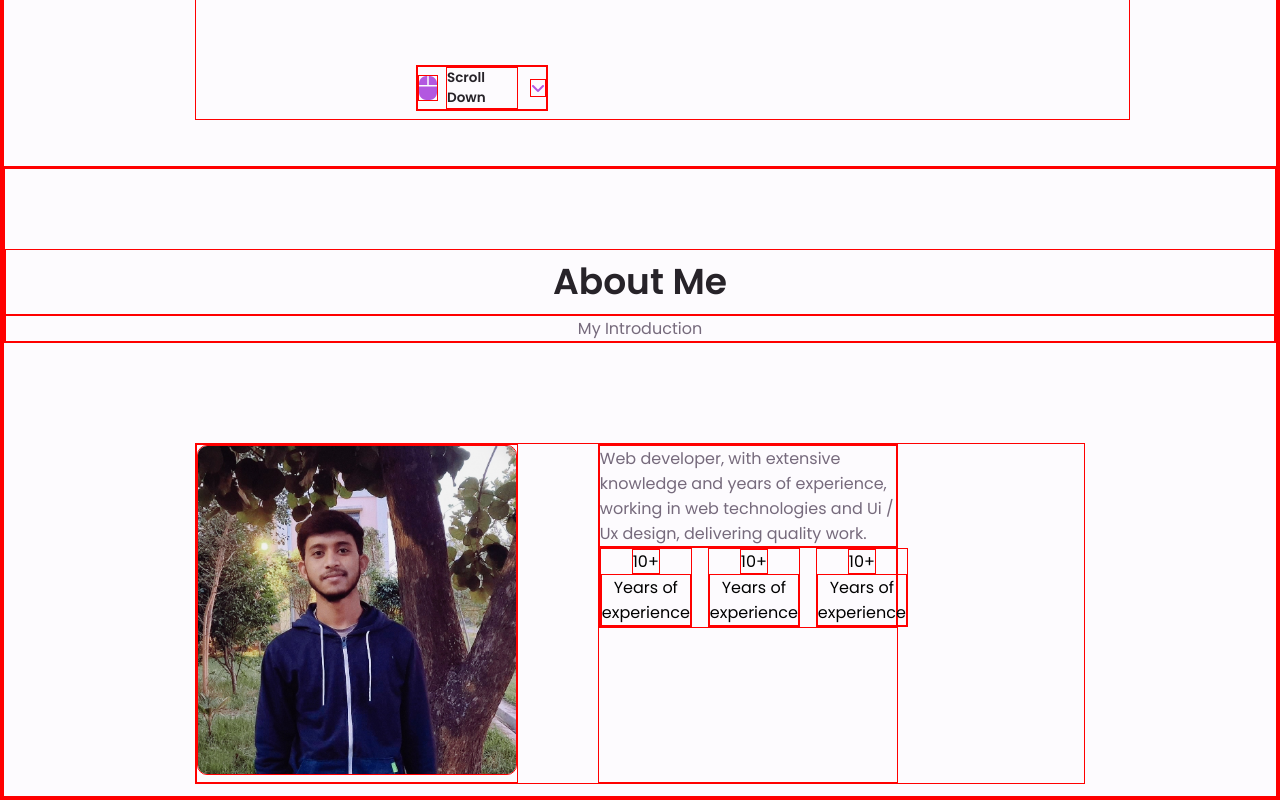
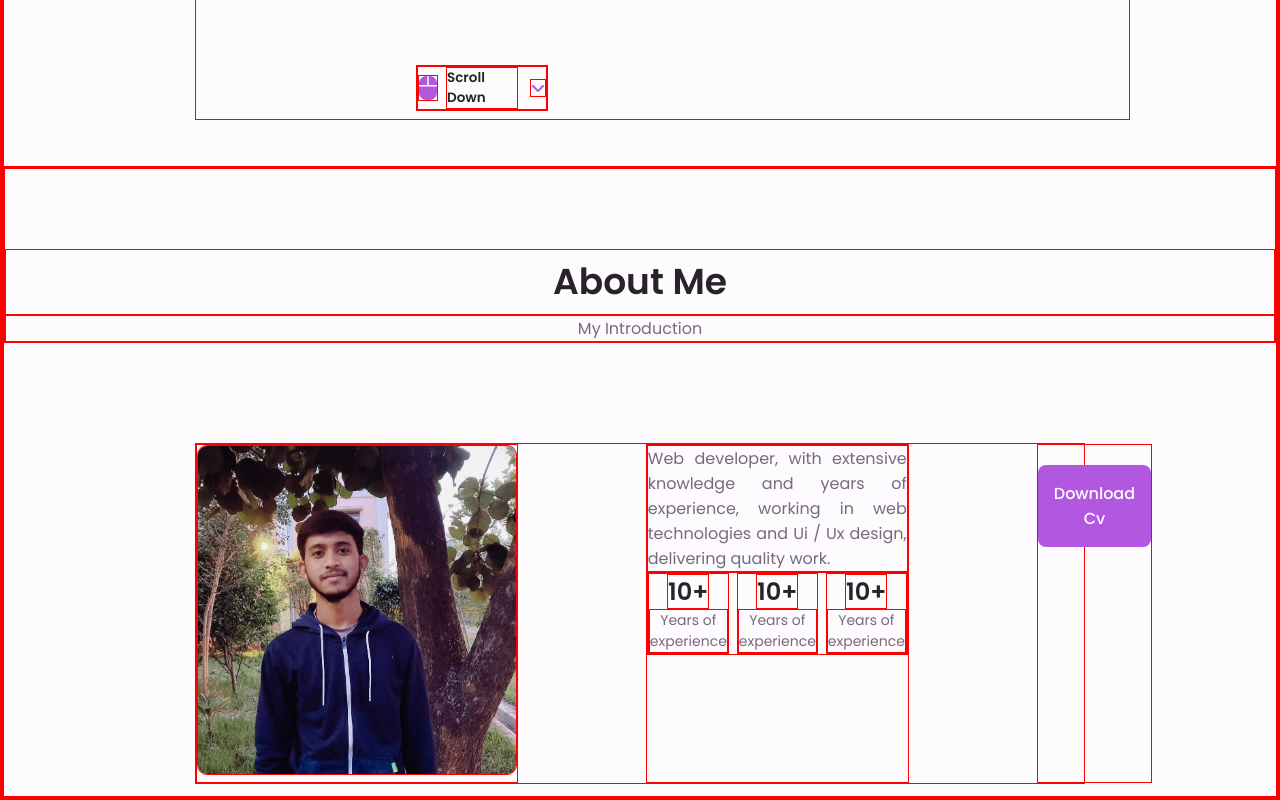
Before and after one commit to koushik-chowdhury/Web-Project, a plain HTML site: page portfolio/index.html in a window 1280 px wide. Shown: the part 594-1394 px from the top of the page. Drawn offline with Linux system fonts and the light colour scheme.

Commit message:
modify css

```diff
--- a/portfolio/index.html
+++ b/portfolio/index.html
@@ -122,6 +122,9 @@
               </div>
             </div>
           </div>
+          <div class="btn">
+            <button>Download Cv</button>
+          </div>
         </div>
       </section>
     </main>
--- a/portfolio/style.css
+++ b/portfolio/style.css
@@ -242,23 +242,32 @@ button:hover {
 .about-details{
   margin: 1% 15%;
   display: flex;
-  gap: 5rem;
-  text-align: j9*tify;
+  gap: 8rem;
+  text-align: justify;
 }
 .photo img{
   width: 320px;
   border-radius: 10px;
 }
 .info{
-  max-width: 300px;
+  max-width: 340px;
 }
 .meta-info{
   display: flex;
   flex-direction: row;
-  gap: 1rem;
+  gap: 0.5rem;
 text-align: center;
 }
 .meta-span span{
   display: flex;
   flex-direction: column;
 }
+.info-num{
+  font-size: 1.5rem;
+  font-weight: var(--title-font-weight-6);
+  color: var(--title-color);
+}
+.info-des{
+  font-size: .875rem;
+  color: var(--text-color);
+}
```
